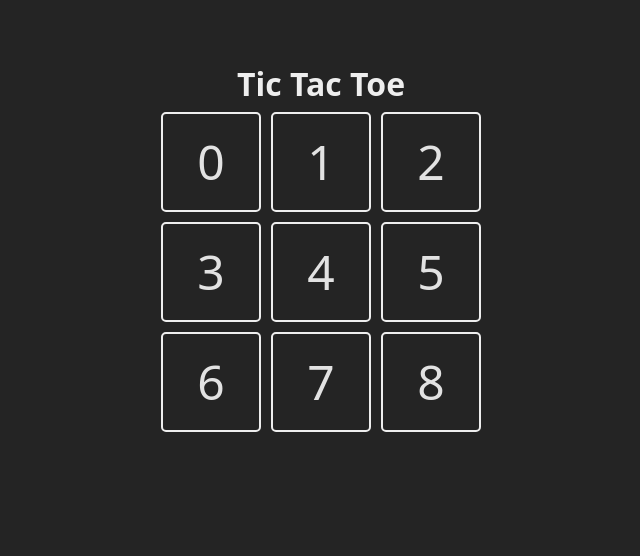
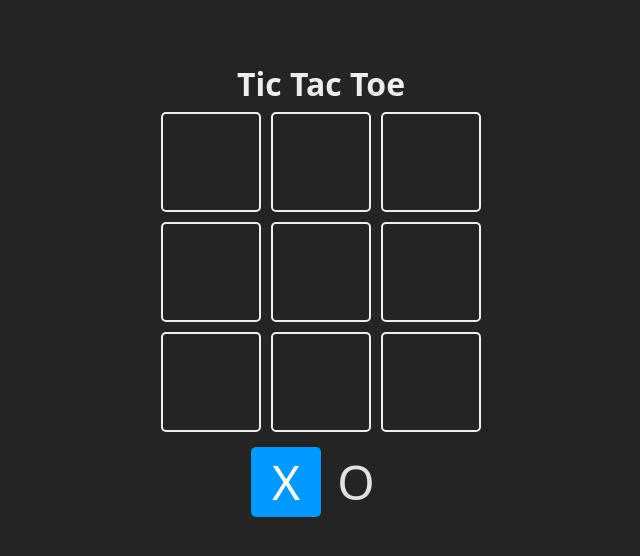
Before and after one commit to VillalbaAgustin/Tic-Tac-Toe, a React (Vite) app: page / in a window 1280 px wide. Shown: the top 556 px of the page, without its empty margins (319-959 px from the left). Built offline with nearby package versions, Linux system fonts and the light colour scheme.

Commit message:
updateBoard

```diff
--- a/src/App.jsx
+++ b/src/App.jsx
@@ -1,34 +1,53 @@
+import { useState } from "react";
 import "./App.css";
 
-// const TURNS = {
-//   x: "❌",
-//   o: "⭕",
-// };
+const TURNS = {
+  x: "X",
+  o: "O",
+};
 
-const board = Array(9).fill(null);
+const Square = ({ children, isSelected, updateBoard, index }) => {
+  const className = `square ${isSelected ? "is-selected" : ""}`;
+  const hadleClick = () => {
+    updateBoard(index);
+  };
 
-const Square = ({ children, updateBoard, index}) => {
   return (
-    <div className="square">
+    <div className={className} onClick={hadleClick}>
       {children}
     </div>
   );
 };
+
 function App() {
+  const [board, setBoard] = useState(Array(9).fill(null));
+  const [turn, setTurn] = useState(TURNS.x);
+
+  const updateBoard = (index ) => {
+    const newBoard =  [...board] ;
+    newBoard[index] = turn;
+    setBoard(newBoard);
+    (turn === TURNS.x) ? setTurn(TURNS.o) : setTurn(TURNS.x);
+  };
+
+console.log(board)
 
   return (
     <main className="board">
       <h1>Tic Tac Toe</h1>
       <section className="game">
-        {
-          board.map((_, index) => {
-            return(
-              <Square key={index} index={index}>
-                {index}
-              </Square>
-            )
-          })
-        }
+        {board.map((_, index) => {
+          return (
+            <Square key={index} index={index} updateBoard={updateBoard}>
+              {board[index]}
+            </Square>
+          );
+        })}
+      </section>
+
+      <section className="turn">
+        <Square isSelected={turn === TURNS.x}>{TURNS.x}</Square>
+        <Square isSelected={turn === TURNS.o}>{TURNS.o}</Square>
       </section>
     </main>
   );
```
